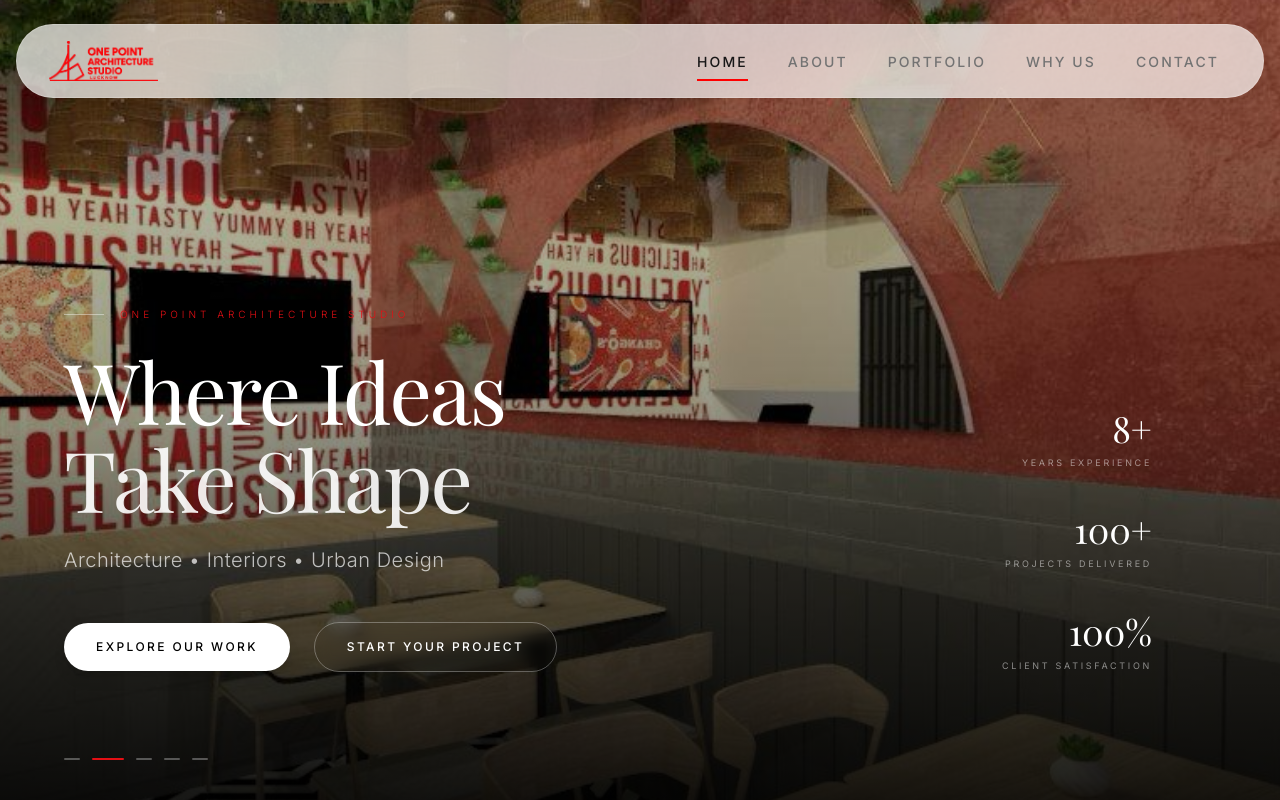
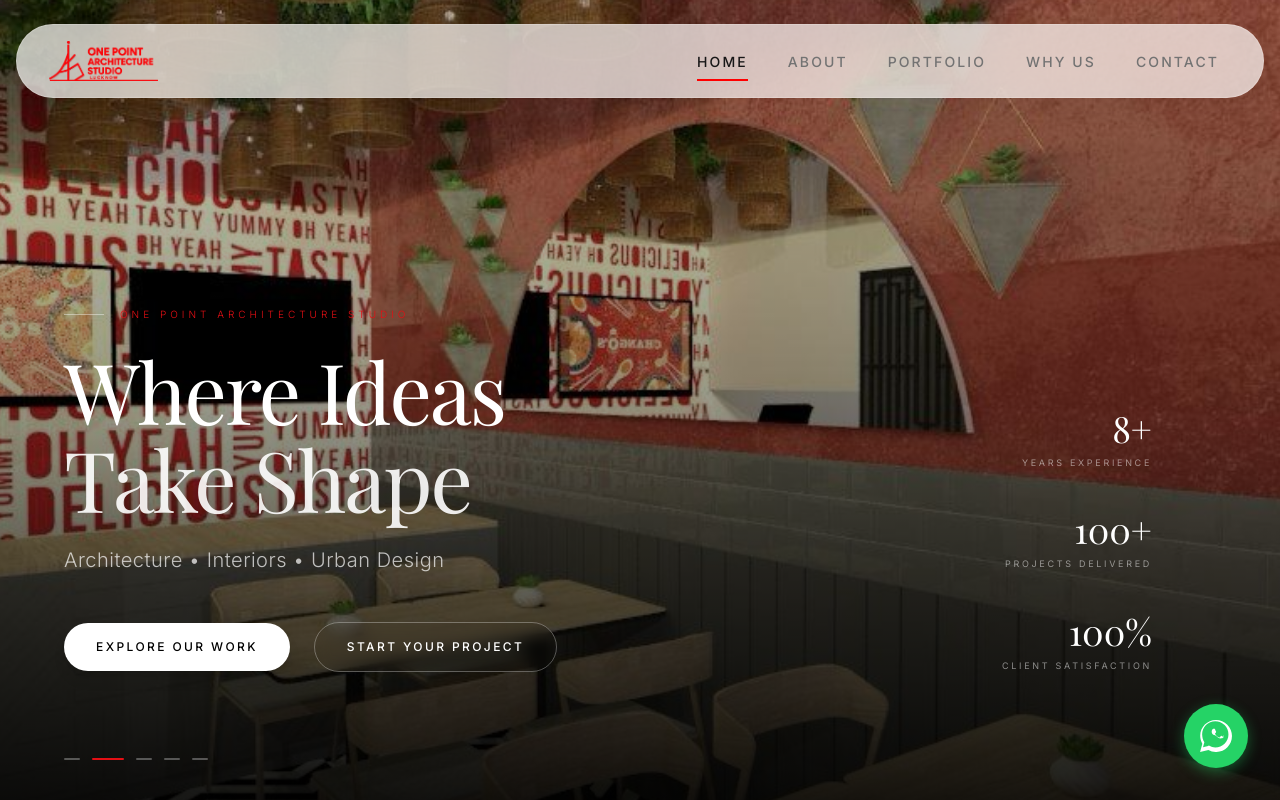
Before and after one commit to khrishChauhan/One-Point, a Next.js app: page / in a window 1280 px wide. Shown: the top 800 px of the page. Built offline with nearby package versions, Linux system fonts and the light colour scheme; a web font is replaced by a local one.

Commit message:
feat: UX optimization, content simplification, and floating WhatsApp button

```diff
--- a/src/app/layout.tsx
+++ b/src/app/layout.tsx
@@ -20,6 +20,8 @@ export const metadata: Metadata = {
   description: "One Point Architecture Studio is a premier architecture, interior, and urban design practice based in Lucknow. Where Ideas Take Shape.",
 };
 
+import { WhatsAppButton } from "@/components/shared/WhatsAppButton";
+
 export default function RootLayout({
   children,
 }: Readonly<{
@@ -30,8 +32,9 @@ export default function RootLayout({
       lang="en"
       className={`${inter.variable} ${playfair.variable} h-full antialiased`}
     >
-      <body className="min-h-full flex flex-col">
+      <body className="min-h-full flex flex-col relative">
         <SmoothScrollProvider>{children}</SmoothScrollProvider>
+        <WhatsAppButton />
       </body>
     </html>
   );
--- /dev/null
+++ b/src/components/shared/WhatsAppButton.tsx
@@ -0,0 +1,17 @@
+import React from 'react';
+
+export function WhatsAppButton() {
+  return (
+    <a
+      href="https://wa.me/917042747493"
+      target="_blank"
+      rel="noopener noreferrer"
+      className="fixed bottom-6 right-6 md:bottom-8 md:right-8 z-50 bg-[#25D366] text-white p-3 md:p-4 rounded-full shadow-[0_4px_14px_0_rgba(37,211,102,0.39)] hover:shadow-[0_6px_20px_rgba(37,211,102,0.23)] hover:bg-[#20b858] hover:-translate-y-1 hover:scale-105 transition-all duration-300 flex items-center justify-center group"
+      aria-label="Chat with us on WhatsApp"
+    >
+      <svg className="w-7 h-7 md:w-8 md:h-8" fill="currentColor" viewBox="0 0 24 24">
+        <path d="M.057 24l1.687-6.163c-1.041-1.804-1.588-3.849-1.587-5.946C.06 5.348 5.397.01 12.008.01c3.202.001 6.212 1.246 8.477 3.513 2.266 2.268 3.507 5.28 3.505 8.484-.004 6.657-5.34 11.997-11.953 11.997-2.005-.001-3.973-.502-5.724-1.455L0 24zm6.59-4.846c1.6.95 3.188 1.449 4.825 1.451 5.436 0 9.86-4.37 9.864-9.799.002-2.63-1.023-5.101-2.885-6.963-1.862-1.862-4.335-2.887-6.969-2.889-5.442 0-9.87 4.37-9.874 9.8.001 2.124.57 4.196 1.654 5.998l-.999 3.648 3.784-.981zm11.226-6.425c-.244-.122-1.45-.714-1.674-.795-.224-.081-.387-.122-.55.122-.162.244-.63.795-.772.957-.142.162-.284.183-.528.061-.244-.122-.934-.343-1.78-1.096-.658-.587-1.102-1.314-1.231-1.536-.129-.223-.014-.344.108-.465.11-.11.244-.284.366-.426.122-.142.163-.244.244-.407.081-.162.041-.305-.02-.426-.061-.122-.55-1.32-.752-1.81-.197-.474-.396-.411-.55-.419-.142-.007-.305-.008-.467-.008-.162 0-.427.061-.65.305-.224.244-.854.834-.854 2.031 0 1.197.874 2.35 1.993 2.497 1.12.148 2.2 1.832 3.336 2.267.362.139.715.197 1.01.218.315.022.924-.051 1.274-.103.39-.058 1.197-.49 1.362-.962.165-.473.165-.877.116-.962-.048-.085-.182-.127-.426-.25z" />
+      </svg>
+    </a>
+  );
+}
```
